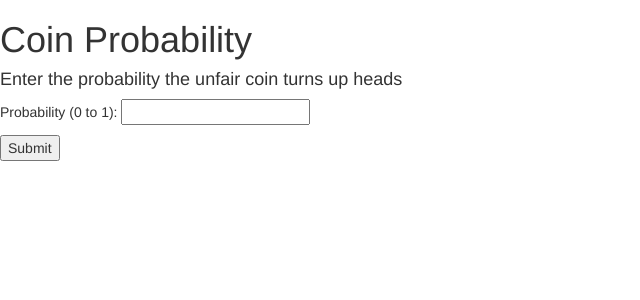
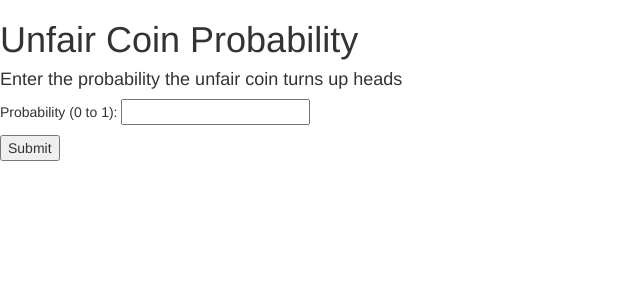
Before and after one commit to xofbd/unfair-coin-bayes, a Flask app: page /index in a window 1280 px wide. Shown: the top 300 px of the page, without its empty margins (0-640 px from the left). Run offline with Flask 2, Linux system fonts and the light colour scheme; parts of the project's set-up code (start-up, migrations or seed data) failed here and were passed over; some libraries are stand-ins or nearby versions.

Commit message:
remove 'Coin Probability' text

```diff
--- a/templates/index.html
+++ b/templates/index.html
@@ -6,11 +6,10 @@
     <link rel="stylesheet" href="https://maxcdn.bootstrapcdn.com/bootstrap/3.3.5/css/bootstrap.min.css">
     <link rel="stylesheet" href="https://maxcdn.bootstrapcdn.com/bootstrap/3.3.5/css/bootstrap-theme.min.css">
     <script src="https://maxcdn.bootstrapcdn.com/bootstrap/3.3.5/js/bootstrap.min.js"></script>
-    <!--<link rel=stylesheet type=text/css href='/static/style.css'>-->
   </head>
   <body>
     <div class=page>
-      <h1>Coin Probability</h1>
+      <h1>Unfair Coin Probability</h1>
       <div class=metanav>
 
 	<h4>Enter the probability the unfair coin turns up heads</h4>
```
